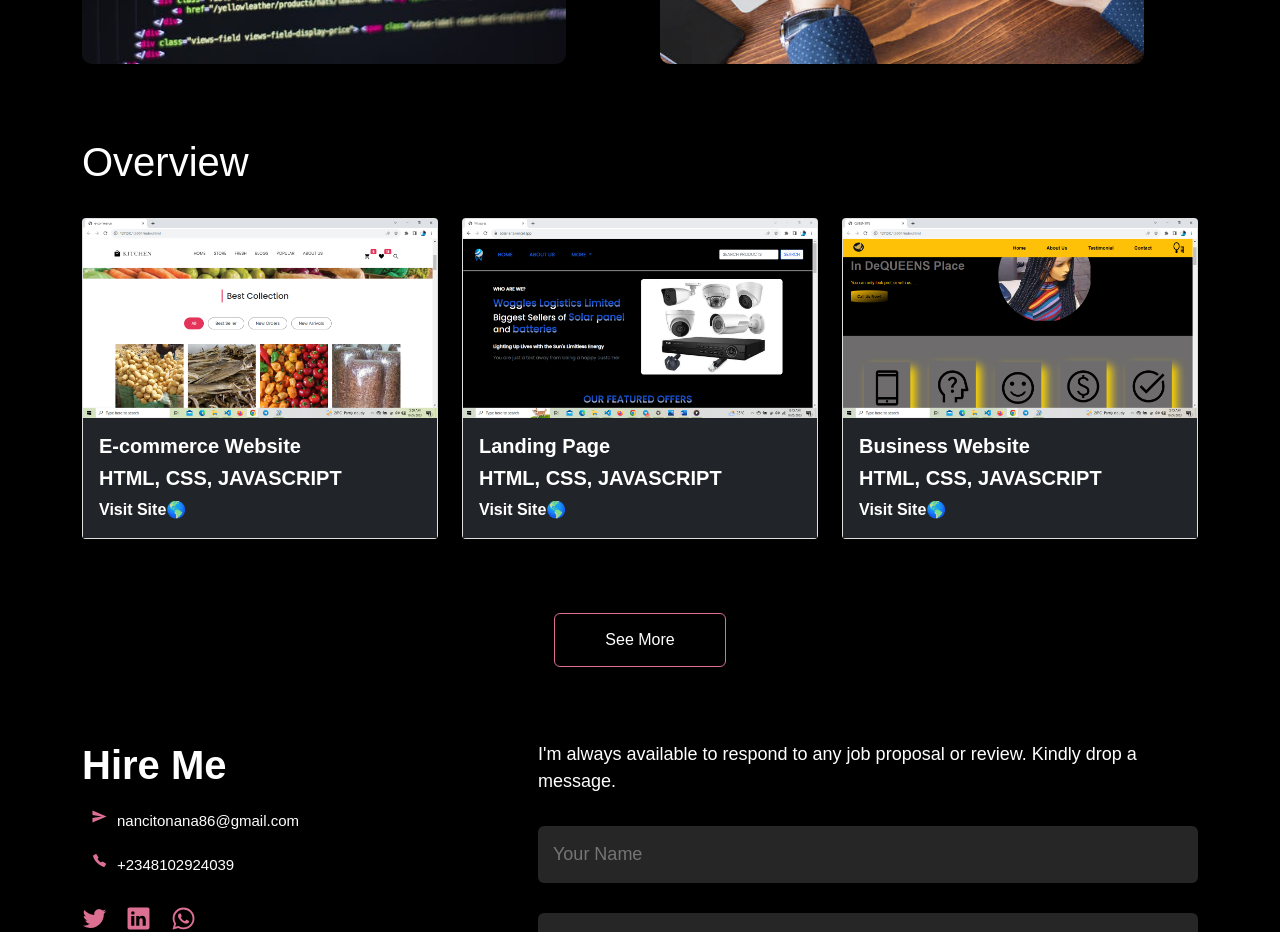
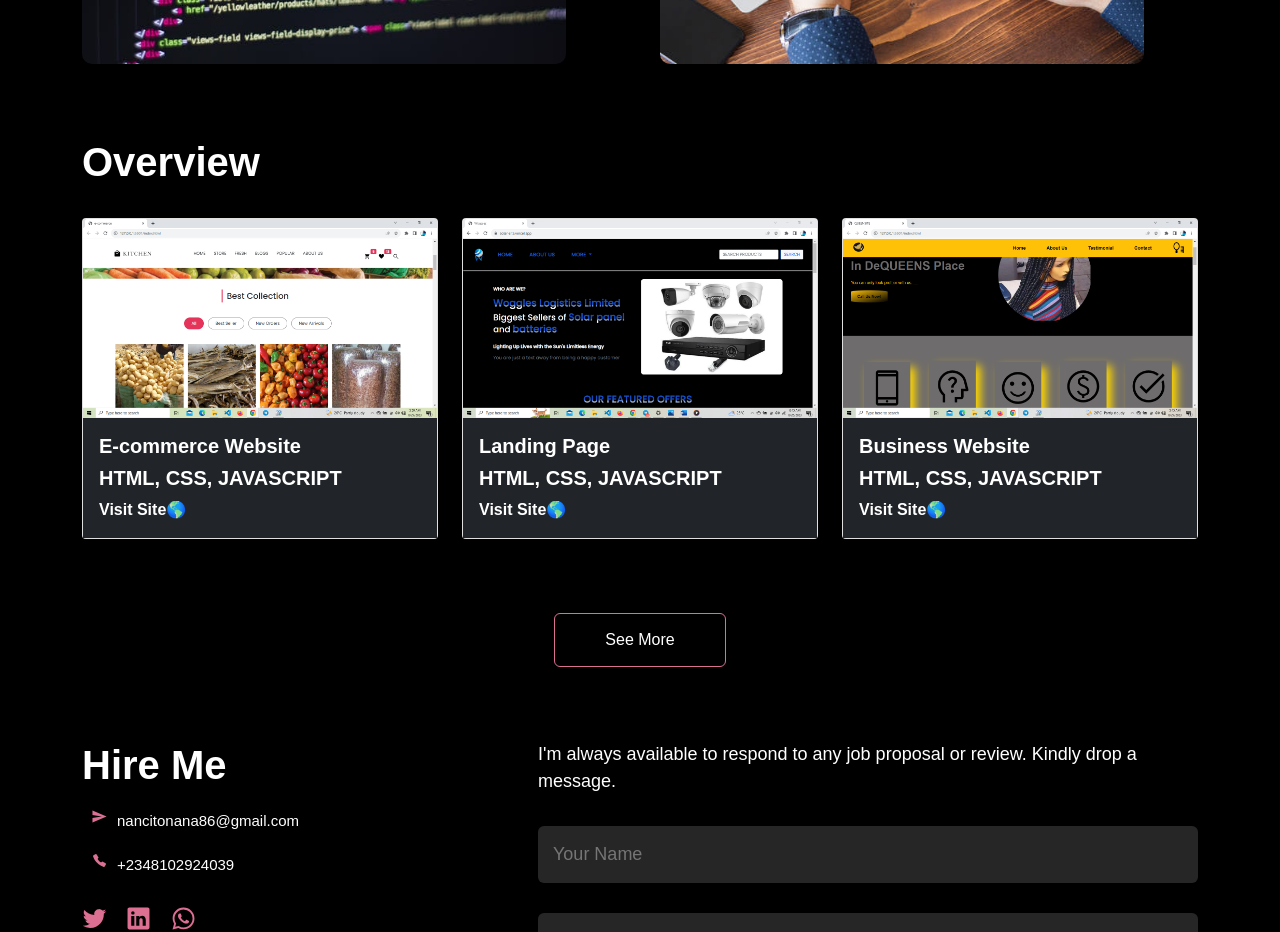
Before and after one commit to Nanagabby95/Gabriel-Nancy-A., a plain HTML site: page index.html in a window 1280 px wide. Shown: the part 2320-3252 px from the top of the page. Drawn offline with nearby package versions, Linux system fonts and the light colour scheme.

Commit message:
overview

```diff
--- a/index.html
+++ b/index.html
@@ -210,7 +210,7 @@
 
 <!-- Overview -->
 <div class="container pt-4" id="overview">
-    <h1 class="text-white">Overview</h1>
+    <h1 class="sub-title">Overview</h1>
     <div class="row pt-4">
         <div class="col-md-4">
             <div class="card">
```
